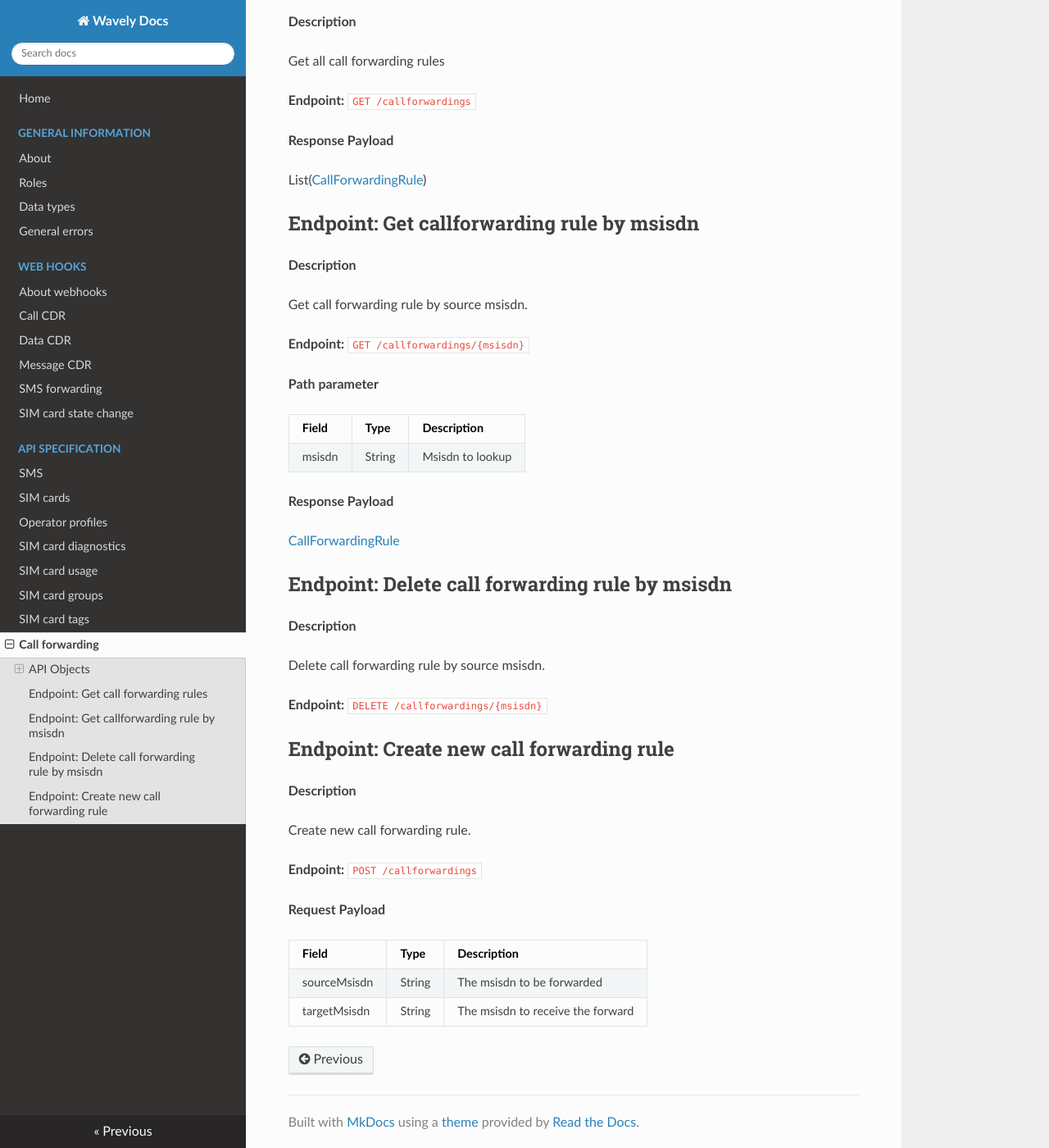
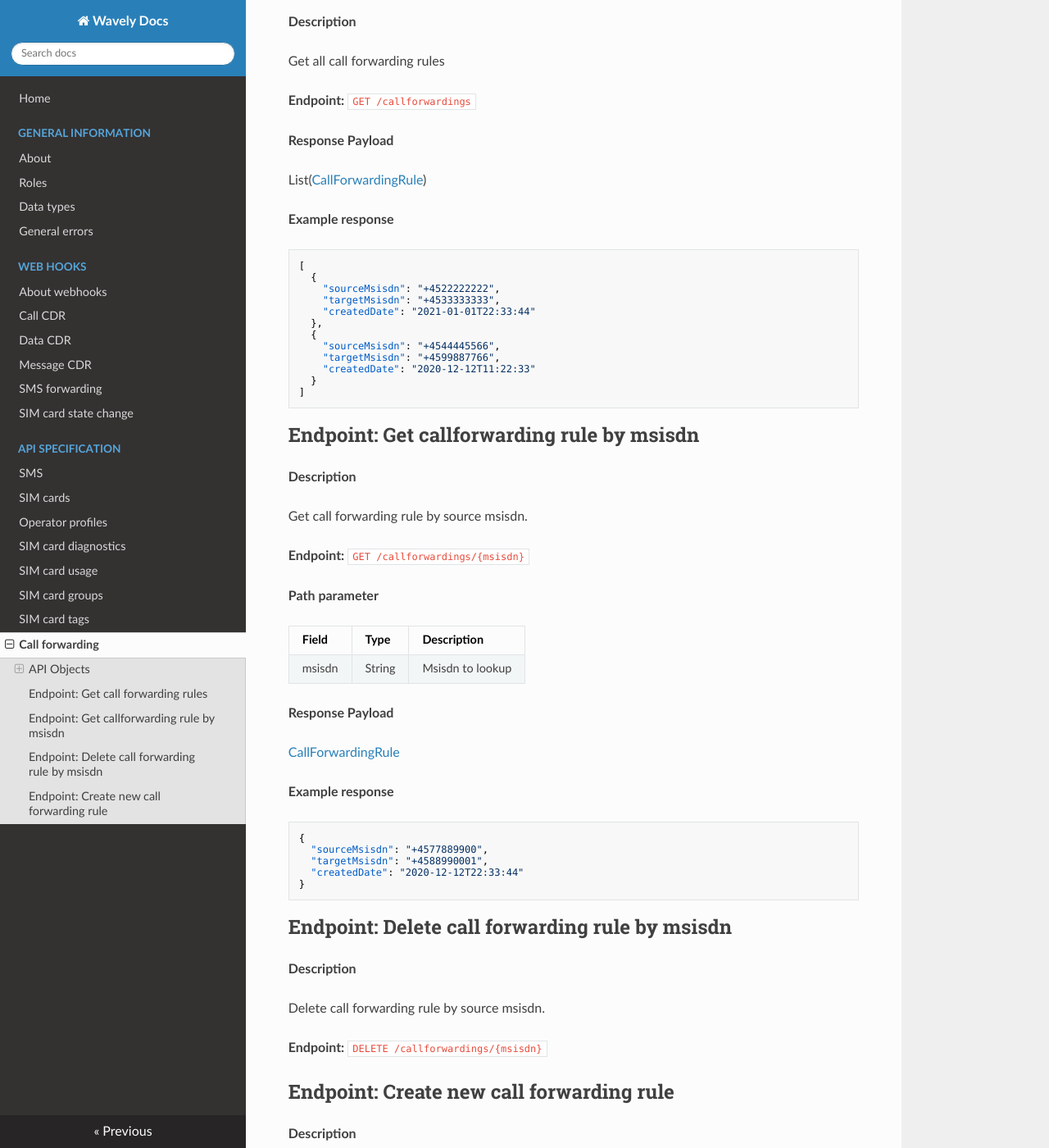
Before and after one commit to Wavelyio/wavely-docs, an MkDocs documentation site: the page built from docs/api/call-forward.md, in a window 1280 px wide and 1400 px high, scrolled down 640 px. Shown: the whole window at 82% size. Built offline with MkDocs 1.6.1, drawn with Linux system fonts in a browser that asks for light colours; nearby versions of some CDN libraries; old or Windows-style settings are respelled for this version of MkDocs; some of the changed text lies outside the part shown.

Commit message:
Create example responses

````diff
--- a/docs/api/call-forward.md
+++ b/docs/api/call-forward.md
@@ -27,6 +27,23 @@ Get all call forwarding rules
 
 List([CallForwardingRule](/api/call-forward/#callforwardingrule))
 
+**Example response**
+
+```
+[
+  {
+    "sourceMsisdn": "+4522222222",
+    "targetMsisdn": "+4533333333",
+    "createdDate": "2021-01-01T22:33:44"
+  },
+  {
+    "sourceMsisdn": "+4544445566",
+    "targetMsisdn": "+4599887766",
+    "createdDate": "2020-12-12T11:22:33"
+  }
+]
+```
+
 ## Endpoint: Get callforwarding rule by msisdn
 
 **Description**
@@ -44,6 +61,16 @@ msisdn          | String        | Msisdn to lookup
 **Response Payload**
 
 [CallForwardingRule](/api/call-forward/#callforwardingrule)
+
+**Example response**
+
+```
+{
+  "sourceMsisdn": "+4577889900",
+  "targetMsisdn": "+4588990001",
+  "createdDate": "2020-12-12T22:33:44"
+}
+```
 
 ## Endpoint: Delete call forwarding rule by msisdn
 
@@ -67,3 +94,12 @@ Field           | Type          | Description
 ------------    | ------------  | ------------
 sourceMsisdn    | String        | The msisdn to be forwarded
 targetMsisdn    | String        | The msisdn to receive the forward
+
+**Example**
+
+```
+{
+    "sourceMsisdn": "+4522222222",
+    "targetMsisdn": "+4544444444"
+}
+```
````
